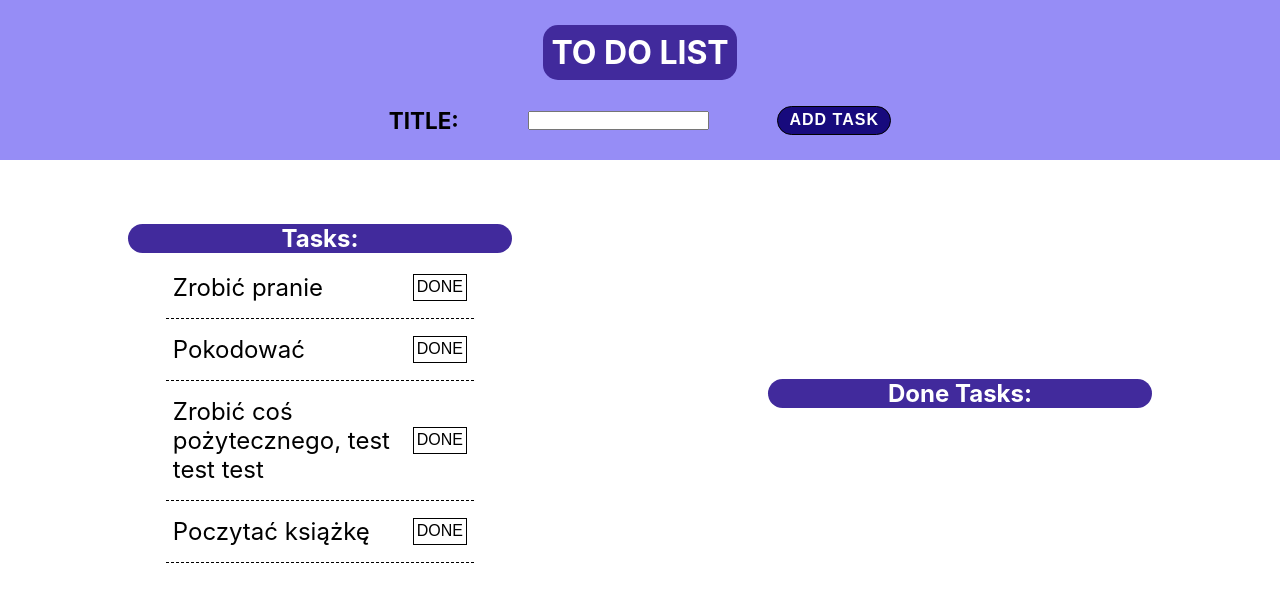
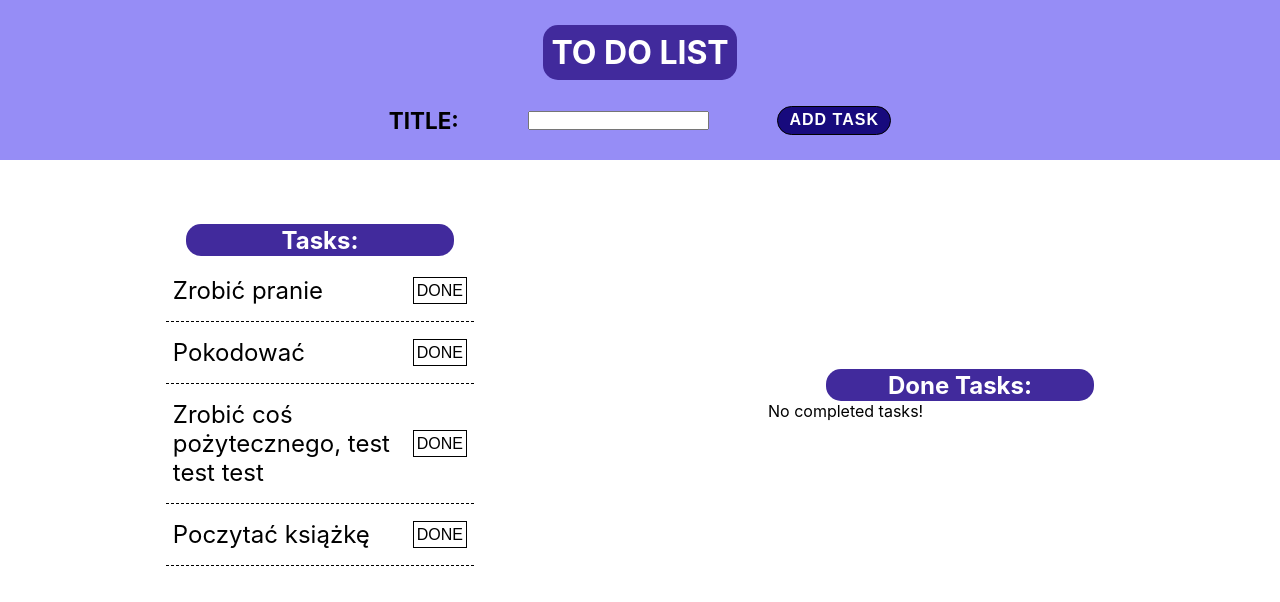
Before and after one commit to Nordslig/todo-react, a React (Create React App) app: page / in a window 1280 px wide. Shown: the top 602 px of the page. Built offline with nearby package versions, Linux system fonts and the light colour scheme.

Commit message:
few fixes, add new task {improve}

```diff
--- a/src/App.css
+++ b/src/App.css
@@ -1,5 +1,8 @@
 .title {
   display: block;
+  width: 70%;
+  margin: 0 auto;
+  padding: 0.1rem 0;
   text-align: center;
   background-color: rgb(65, 42, 156);
   border-radius: 15px;
--- a/src/App.js
+++ b/src/App.js
@@ -4,19 +4,34 @@ import DoneTasks from "./components/tasks/DoneTasks";
 import NewTask from "./components/tasks/NewTask";
 import TasksList from "./components/tasks/TasksList";
 
+const tasksList = [
+  { id: Math.floor(Math.random() * 1000), text: "Zrobić pranie" },
+  { id: Math.floor(Math.random() * 1000), text: "Pokodować" },
+  {
+    id: Math.floor(Math.random() * 1000),
+    text: "Zrobić coś pożytecznego, test test test",
+  },
+  { id: Math.floor(Math.random() * 1000), text: "Poczytać książkę" },
+];
+
 function App() {
+  const [tasks, setTasks] = useState(tasksList);
   const [doneTasks, setDoneTasks] = useState([]);
 
-  const newDoneTask = (task) => {
+  const addTaskHandler = (task) => {
+    setTasks((prevState) => [...prevState, task]);
+  };
+
+  const newDoneTaskHandler = (task) => {
     setDoneTasks((prevState) => [...prevState, task]);
   };
 
   return (
     <Fragment>
-      <NewTask />
+      <NewTask addNewTask={addTaskHandler} />
       <div className="sections">
-        <TasksList onDoneTask={newDoneTask} />
-        <DoneTasks tasksList={doneTasks} />
+        <TasksList list={tasks} onDoneTask={newDoneTaskHandler} />
+        <DoneTasks list={doneTasks} />
       </div>
     </Fragment>
   );
--- a/src/components/tasks/DoneTasks.js
+++ b/src/components/tasks/DoneTasks.js
@@ -5,10 +5,9 @@ const DoneTasks = (props) => {
   return (
     <List>
       <h2 className="title">Done Tasks:</h2>
-      {!props.tasksList && <p>No completed tasks!</p>}
-      {props.tasksList && (
+      {props.list.length === 0 && <p>No completed tasks!</p>}
       <ul className={classes.list}>
-          {props.tasksList.map((task) => {
+        {props.list.map((task) => {
           return (
             <li key={task.id} className={classes.task}>
               <p className={classes.text}>{task.text}</p>
@@ -16,7 +15,6 @@ const DoneTasks = (props) => {
           );
         })}
       </ul>
-      )}
     </List>
   );
 };
--- a/src/components/tasks/NewTask.js
+++ b/src/components/tasks/NewTask.js
@@ -1,14 +1,36 @@
+import { useState } from "react";
 import classes from "./NewTask.module.css";
 
-const NewTask = () => {
+const NewTask = (props) => {
+  const [taskText, setTaskText] = useState({});
+
+  const newTaskHandler = (event) => {
+    const task = {
+      id: Math.floor(Math.random() * 1000),
+      text: event.target.value,
+    };
+
+    setTaskText(task);
+  };
+
+  const onSubmitHandler = (event) => {
+    event.preventDefault();
+
+    if (Object.keys(taskText).length === 0) {
+      return;
+    }
+
+    props.addNewTask(taskText);
+  };
+
   return (
     <header className={classes.header}>
       <h1 className={classes.title}>To do list</h1>
-      <form className={classes.form}>
+      <form className={classes.form} onSubmit={onSubmitHandler}>
         <label htmlFor="text" className={classes.label}>
           Title:
         </label>
-        <input id="text" className={classes.input} />
+        <input id="text" className={classes.input} onChange={newTaskHandler} />
         <button className={classes.btn}>Add task</button>
       </form>
     </header>
--- a/src/components/tasks/NewTask.module.css
+++ b/src/components/tasks/NewTask.module.css
@@ -42,3 +42,8 @@
   font-weight: bold;
   letter-spacing: 1px;
 }
+
+.btn:active {
+  background-color: rgb(169, 161, 223);
+  color: #000;
+}
--- a/src/components/tasks/TasksList.js
+++ b/src/components/tasks/TasksList.js
@@ -1,17 +1,16 @@
-import { useState } from "react";
+import { useEffect, useState } from "react";
 import List from "../UI/List";
 
 import classes from "./TasksList.module.css";
 
-const tasks = [
-  { id: Math.random(), text: "Zrobić pranie" },
-  { id: Math.random(), text: "Pokodować" },
-  { id: Math.random(), text: "Zrobić coś pożytecznego, test test test" },
-  { id: Math.random(), text: "Poczytać książkę" },
-];
+const TasksList = (props) => {
+  const [actualTasks, setActualTasks] = useState(props.list);
 
-const TasksList = (props) => {
-  const [actualTasks, setActualTasks] = useState(tasks);
+  useEffect(() => {
+    setActualTasks(props.list);
+  }, [props.list]);
+
+  // setActualTasks();
 
   const doneTaskHandler = (taskId) => {
     const newList = [...actualTasks];
@@ -26,6 +25,7 @@ const TasksList = (props) => {
   return (
     <List>
       <h2 className="title">Tasks:</h2>
+      {actualTasks.length === 0 && <p>No tasks to do!</p>}
       <ul className={classes.list}>
         {actualTasks.map((task) => {
           return (
```
Lines whose indentation alone changed are shown as unchanged.
